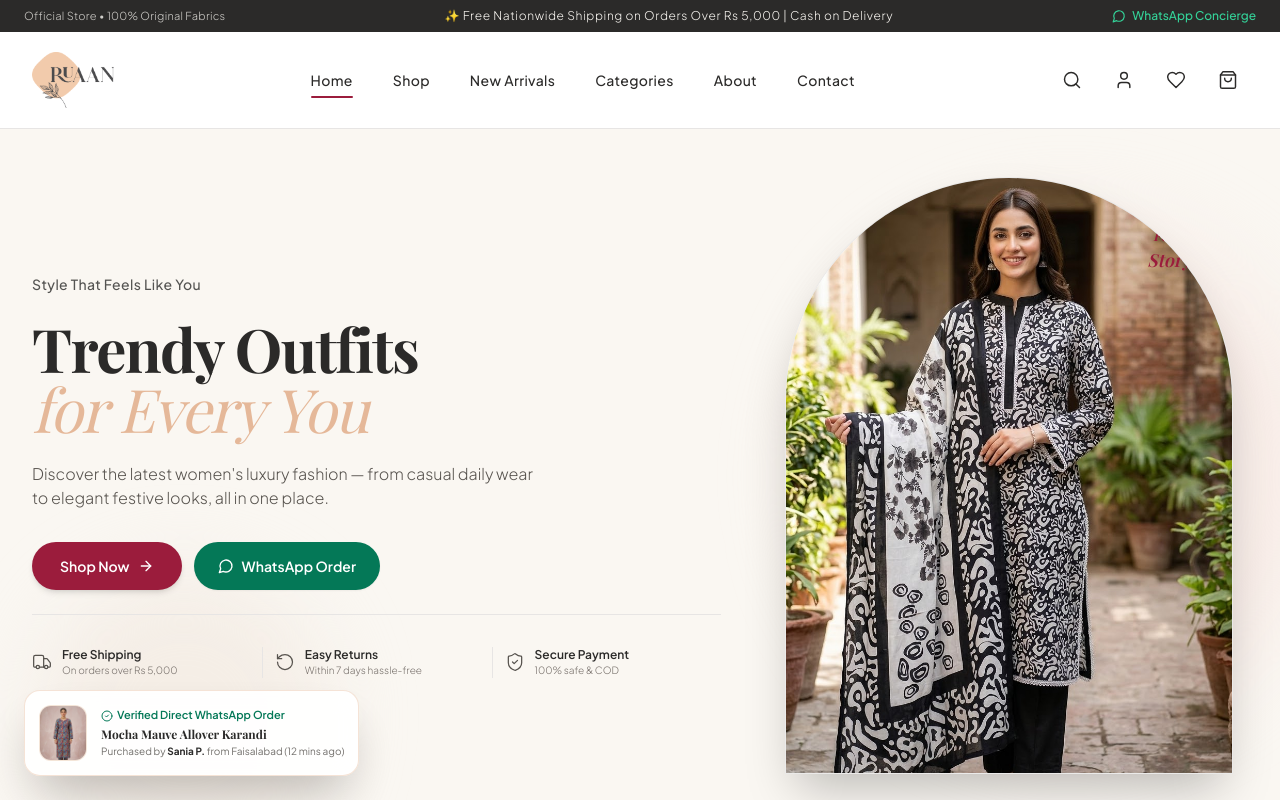
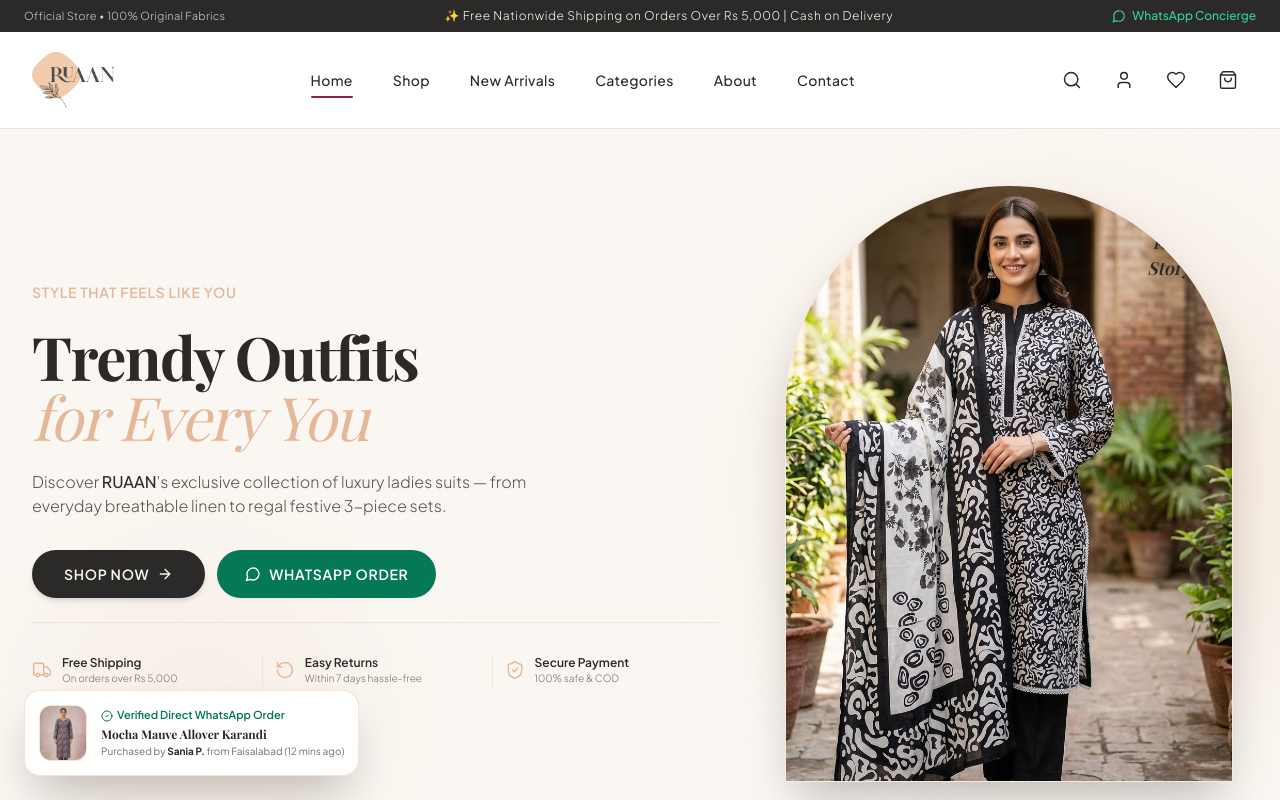
Before and after one commit to wasayrajput/RUAAN, a Next.js app: page / in a window 1280 px wide. Shown: the top 800 px of the page. Built offline with nearby package versions, Linux system fonts and the light colour scheme; a web font is replaced by a local one.

Commit message:
style(hero): harmonize hero banner with RUAAN signature charcoal, warm sand, and cream palette

```diff
--- a/src/components/HeroBanner.tsx
+++ b/src/components/HeroBanner.tsx
@@ -8,28 +8,28 @@
 
 export const HeroBanner: React.FC = () => {
   return (
-    <section className="relative overflow-hidden bg-[#FAF7F2] py-6 sm:py-10 lg:py-12 border-b border-stone-200/80">
+    <section className="relative overflow-hidden bg-[#FAF7F2] py-8 sm:py-12 lg:py-14 border-b border-brand-nude/30">
 
-      {/* Background Soft Pastel Blobs (Reference Style) */}
-      <div className="absolute top-1/2 -right-12 -translate-y-1/2 w-[520px] h-[520px] bg-[#F7E7E2]/60 rounded-full blur-2xl pointer-events-none" />
-      <div className="absolute -bottom-10 left-10 w-72 h-72 bg-[#F2EAE1]/70 rounded-full blur-2xl pointer-events-none" />
+      {/* RUAAN Signature Warm Sand & Nude Ambient Blobs */}
+      <div className="absolute top-1/2 -right-12 -translate-y-1/2 w-[540px] h-[540px] bg-brand-nude/20 rounded-full blur-3xl pointer-events-none" />
+      <div className="absolute -bottom-10 left-10 w-80 h-80 bg-brand-peach/30 rounded-full blur-3xl pointer-events-none" />
 
       <div className="max-w-7xl mx-auto px-4 sm:px-6 lg:px-8 relative z-10">
         <div className="grid grid-cols-1 lg:grid-cols-12 gap-8 lg:gap-12 items-center">
 
-          {/* Left Text Content (Reference Exact Style) */}
+          {/* Left Text Content (RUAAN Main Palette: Charcoal, Nude, Cream) */}
           <motion.div
             initial={{ opacity: 0, x: -30 }}
             animate={{ opacity: 1, x: 0 }}
             transition={{ duration: 0.7, ease: 'easeOut' }}
             className="lg:col-span-7 space-y-4 sm:space-y-6 text-center lg:text-left"
           >
-            {/* Pre-title Text (Reference: Clean subtle font, not a badge) */}
-            <p className="text-xs sm:text-sm font-medium tracking-wide text-brand-charcoal/80">
+            {/* Pre-title Text */}
+            <p className="text-xs sm:text-sm font-semibold tracking-wider uppercase text-brand-nude">
               Style That Feels Like You
             </p>
 
-            {/* Headline (Reference Exact: 2 Lines Serif Display) */}
+            {/* Headline (RUAAN Charcoal + Italic Warm Nude) */}
             <h1 className="text-4xl sm:text-5xl lg:text-6xl font-serif font-bold text-brand-charcoal leading-[1.1] tracking-tight">
               Trendy Outfits <br />
               <span className="font-normal italic text-brand-nude">
@@ -39,14 +39,14 @@
 
             {/* Subtitle */}
             <p className="text-xs sm:text-sm lg:text-base text-stone-600 font-light max-w-lg mx-auto lg:mx-0 leading-relaxed">
-              Discover the latest women&apos;s luxury fashion — from casual daily wear to elegant festive looks, all in one place.
+              Discover <strong className="text-brand-charcoal font-medium">RUAAN</strong>&apos;s exclusive collection of luxury ladies suits — from everyday breathable linen to regal festive 3-piece sets.
             </p>
 
-            {/* CTA Buttons (Reference: Wine/Charcoal Pill Button with Arrow) */}
+            {/* CTA Buttons (RUAAN Main Color: Deep Charcoal Black + Warm Nude Hover + Emerald WhatsApp) */}
             <div className="pt-2 flex flex-col sm:flex-row items-center justify-center lg:justify-start gap-3">
               <a
                 href="#catalog"
-                className="w-full sm:w-auto px-7 py-3.5 bg-[#9B1C3C] hover:bg-[#801430] text-white text-xs sm:text-sm font-semibold rounded-full transition-all duration-300 shadow-md hover:shadow-lg flex items-center justify-center gap-2 group active:scale-95"
+                className="w-full sm:w-auto px-8 py-3.5 bg-brand-charcoal hover:bg-brand-nude text-brand-cream hover:text-brand-charcoal text-xs sm:text-sm font-semibold rounded-full transition-all duration-300 shadow-md hover:shadow-lg flex items-center justify-center gap-2 group active:scale-95 cursor-pointer uppercase tracking-wider"
               >
                 <span>Shop Now</span>
                 <ArrowRight className="w-4 h-4 transition-transform group-hover:translate-x-1" />
@@ -56,17 +56,17 @@
                 href={BRAND_CONFIG.socials.whatsapp}
                 target="_blank"
                 rel="noopener noreferrer"
-                className="w-full sm:w-auto px-6 py-3.5 bg-emerald-700 hover:bg-emerald-800 text-white text-xs sm:text-sm font-semibold rounded-full transition duration-300 shadow-sm flex items-center justify-center gap-2 active:scale-95"
+                className="w-full sm:w-auto px-7 py-3.5 bg-emerald-700 hover:bg-emerald-800 text-white text-xs sm:text-sm font-semibold rounded-full transition duration-300 shadow-sm flex items-center justify-center gap-2 active:scale-95 uppercase tracking-wider"
               >
                 <MessageCircle className="w-4 h-4" />
                 <span>WhatsApp Order</span>
               </a>
             </div>
 
-            {/* 3 Inline Trust Items (Reference Exact: Truck, Box/Rotate, Shield in 1 Row with Dividers) */}
-            <div className="pt-8 border-t border-stone-200 grid grid-cols-3 divide-x divide-stone-200 text-left">
+            {/* 3 Inline Trust Items (RUAAN Warm Palette) */}
+            <div className="pt-8 border-t border-brand-nude/30 grid grid-cols-3 divide-x divide-brand-nude/30 text-left">
               <div className="pr-3 flex items-center gap-2.5">
-                <Truck className="w-5 h-5 text-stone-600 shrink-0 stroke-[1.5]" />
+                <Truck className="w-5 h-5 text-brand-nude shrink-0 stroke-[1.75]" />
                 <div>
                   <h4 className="text-[11px] sm:text-xs font-semibold text-brand-charcoal leading-tight">Free Shipping</h4>
                   <p className="text-[10px] text-stone-500 font-light">On orders over Rs 5,000</p>
@@ -74,7 +74,7 @@
               </div>
 
               <div className="px-3 flex items-center gap-2.5">
-                <RotateCcw className="w-5 h-5 text-stone-600 shrink-0 stroke-[1.5]" />
+                <RotateCcw className="w-5 h-5 text-brand-nude shrink-0 stroke-[1.75]" />
                 <div>
                   <h4 className="text-[11px] sm:text-xs font-semibold text-brand-charcoal leading-tight">Easy Returns</h4>
                   <p className="text-[10px] text-stone-500 font-light">Within 7 days hassle-free</p>
@@ -82,7 +82,7 @@
               </div>
 
               <div className="pl-3 flex items-center gap-2.5">
-                <ShieldCheck className="w-5 h-5 text-stone-600 shrink-0 stroke-[1.5]" />
+                <ShieldCheck className="w-5 h-5 text-brand-nude shrink-0 stroke-[1.75]" />
                 <div>
                   <h4 className="text-[11px] sm:text-xs font-semibold text-brand-charcoal leading-tight">Secure Payment</h4>
                   <p className="text-[10px] text-stone-500 font-light">100% safe &amp; COD</p>
@@ -92,7 +92,7 @@
 
           </motion.div>
 
-          {/* Right Editorial Model Photo (Reference Exact: Standing Model in Arched/Cutout Container with Cursive Script) */}
+          {/* Right Editorial Model Photo (Warm Sand / Nude Frame + Charcoal Script) */}
           <motion.div
             initial={{ opacity: 0, scale: 0.95 }}
             animate={{ opacity: 1, scale: 1 }}
@@ -101,11 +101,11 @@
           >
             <div className="relative w-full max-w-sm sm:max-w-md aspect-[3/4]">
 
-              {/* Soft Pastel Arch Background */}
-              <div className="absolute inset-0 bg-[#FCECE8] rounded-t-full rounded-b-3xl -z-10 transform scale-95 translate-y-2 border border-brand-nude/30" />
+              {/* Soft Warm Sand Arch Background */}
+              <div className="absolute inset-0 bg-[#F5EBE1] rounded-t-full rounded-b-3xl -z-10 transform scale-95 translate-y-2 border border-brand-nude/40 shadow-xs" />
 
               {/* Model Cutout Image */}
-              <div className="relative w-full h-full rounded-t-full rounded-b-3xl overflow-hidden shadow-2xl bg-white border border-stone-200/80">
+              <div className="relative w-full h-full rounded-t-full rounded-b-3xl overflow-hidden shadow-2xl bg-white border border-brand-nude/30">
                 <Image
                   src="/products/DL05.jpg"
                   alt="RUAAN Model"
@@ -114,16 +114,16 @@
                   className="object-cover object-top hover:scale-105 transition-transform duration-700"
                 />
 
-                {/* Handwritten Chic Script Annotation (Reference Exact: "Fashion For Your Story ♡" in top-right) */}
+                {/* Handwritten Chic Script Annotation (Charcoal & Nude Gold Accent) */}
                 <div className="absolute top-6 right-6 text-right select-none pointer-events-none drop-shadow-sm">
-                  <p className="font-serif italic font-semibold text-sm sm:text-base text-[#9B1C3C] leading-none">
+                  <p className="font-serif italic font-semibold text-sm sm:text-base text-brand-charcoal leading-none">
                     Fashion
                   </p>
-                  <p className="font-serif italic font-semibold text-xs sm:text-sm text-[#9B1C3C] leading-tight">
+                  <p className="font-serif italic font-semibold text-xs sm:text-sm text-brand-charcoal leading-tight">
                     For Your
                   </p>
-                  <p className="font-serif italic font-semibold text-base sm:text-lg text-[#9B1C3C] leading-none flex items-center justify-end gap-1">
-                    Story <span className="text-rose-500 text-xs font-sans">♥</span>
+                  <p className="font-serif italic font-semibold text-base sm:text-lg text-brand-charcoal leading-none flex items-center justify-end gap-1">
+                    Story <span className="text-brand-nude text-xs font-sans">♥</span>
                   </p>
                 </div>
               </div>
```
